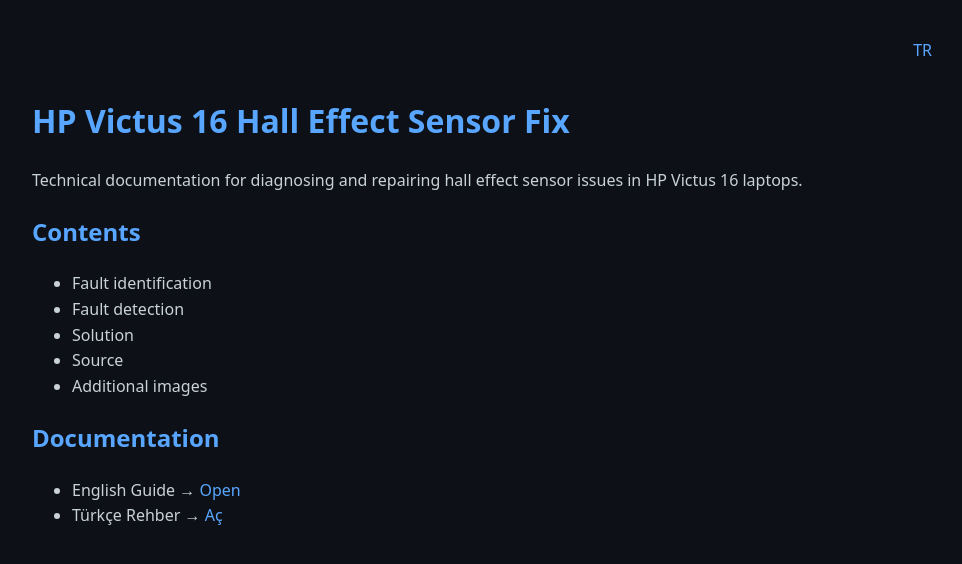
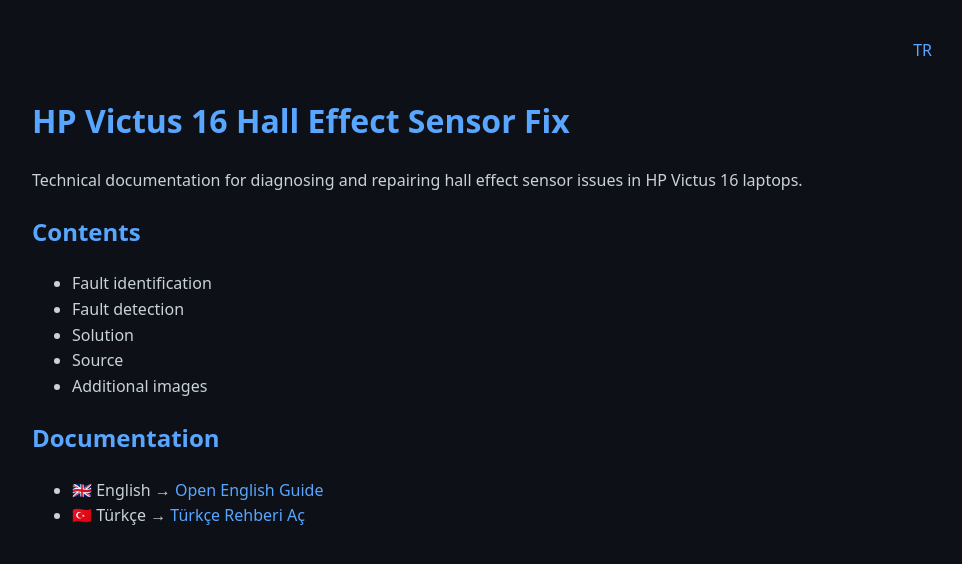
Before and after one commit to bugragungoz/HP-Victus-Hall-Effect-Sensor-Fix, a Jekyll site: the page built from index.md, in a window 1280 px wide. Shown: the top 564 px of the page, without its empty margins (158-1120 px from the left). Built offline with Jekyll 4.4.1, drawn with Linux system fonts in a browser that asks for light colours.

Commit message:
Update index.md

```diff
--- a/index.md
+++ b/index.md
@@ -20,5 +20,5 @@
 
 ## Documentation
 
-- English Guide → [Open]( /en-guide/ )
-- Türkçe Rehber → [Aç]( /tr-guide/ )
+- 🇬🇧 English → [Open English Guide]({{ '/en-guide/' | relative_url }})
+- 🇹🇷 Türkçe → [Türkçe Rehberi Aç]({{ '/tr-guide/' | relative_url }})
```
